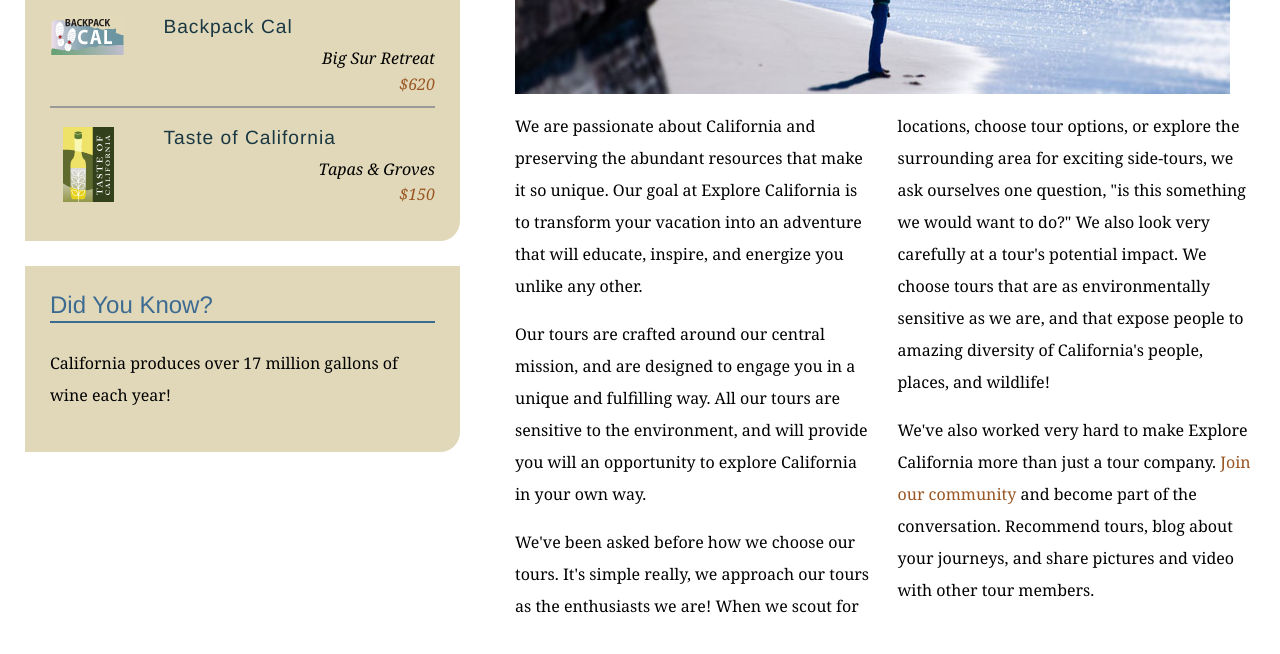
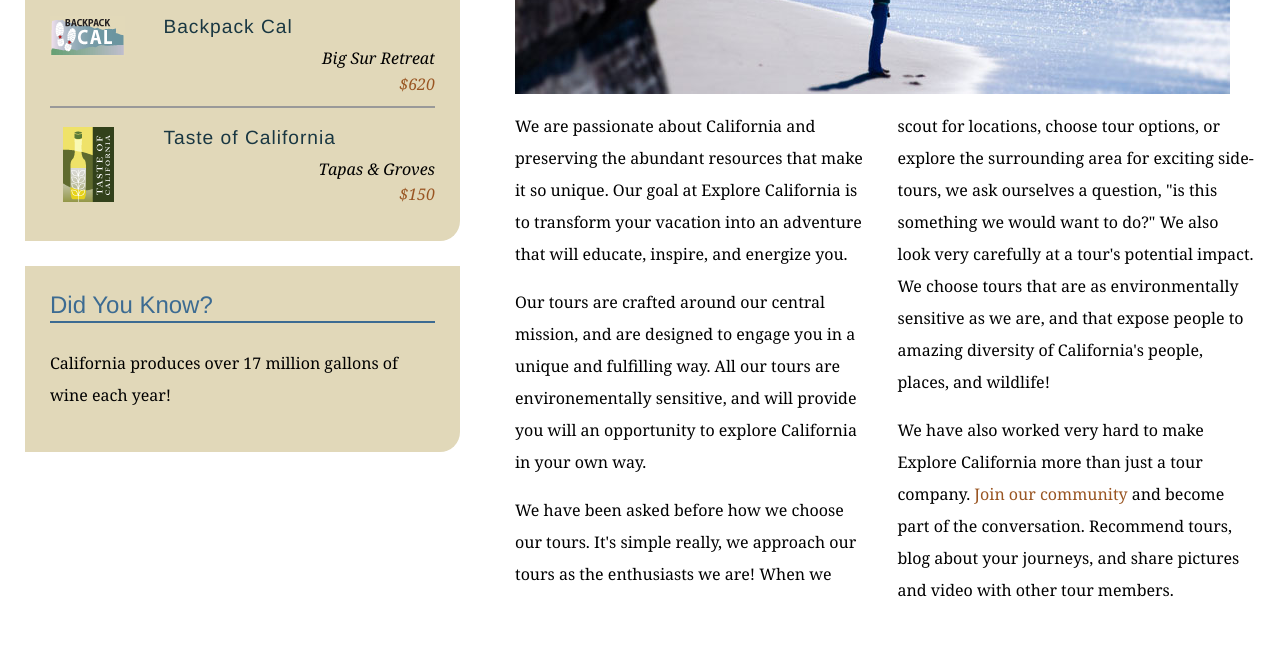
Before and after one commit to rfazuer/explore_california, a plain HTML site: page mission.html in a window 1280 px wide. Shown: the part 590-1244 px from the top of the page. Drawn offline with Linux system fonts and the light colour scheme.

Commit message:
Text edits on mission page

```diff
--- a/mission.html
+++ b/mission.html
@@ -62,10 +62,10 @@
           <h1>Who we are</h1>
           <img src="assets/images/mission_look.jpg" alt="Looking out at the Pacific" class="articleImage" />
           <div class="multiCol">
-            <p>We are passionate about California and preserving the abundant resources that make it so unique. Our goal at Explore California is to transform your vacation into an adventure that will educate, inspire, and energize you unlike any other.</p>
-            <p>Our tours are crafted around our central mission, and are designed to engage you in a unique and fulfilling way. All our tours are sensitive to the environment, and will provide you will an opportunity to explore California in your own way.</p>
-            <p>We've been asked before how we choose our tours. It's simple really, we approach our tours as the enthusiasts we are! When we scout for locations, choose tour options, or explore the surrounding area for exciting side-tours, we ask ourselves one question, &quot;is this something we would want to do?&quot; We also look very carefully at a tour's potential impact. We choose tours that are as environmentally sensitive as we are, and that expose people to amazing diversity of California's people, places, and wildlife!</p>
-            <p>We've also worked very hard to make Explore California more than just a tour company. <a href="explorers/join.html">Join our community</a> and become part of the conversation. Recommend tours, blog about your journeys, and share pictures and video with other tour members.</p>
+            <p>We are passionate about California and preserving the abundant resources that make it so unique. Our goal at Explore California is to transform your vacation into an adventure that will educate, inspire, and energize you.</p>
+            <p>Our tours are crafted around our central mission, and are designed to engage you in a unique and fulfilling way. All our tours are environementally sensitive, and will provide you will an opportunity to explore California in your own way.</p>
+            <p>We have been asked before how we choose our tours. It's simple really, we approach our tours as the enthusiasts we are! When we scout for locations, choose tour options, or explore the surrounding area for exciting side-tours, we ask ourselves a question, &quot;is this something we would want to do?&quot; We also look very carefully at a tour's potential impact. We choose tours that are as environmentally sensitive as we are, and that expose people to amazing diversity of California's people, places, and wildlife!</p>
+            <p>We have also worked very hard to make Explore California more than just a tour company. <a href="explorers/join.html">Join our community</a> and become part of the conversation. Recommend tours, blog about your journeys, and share pictures and video with other tour members.</p>
           </div>
         </div>
       </div>
```
